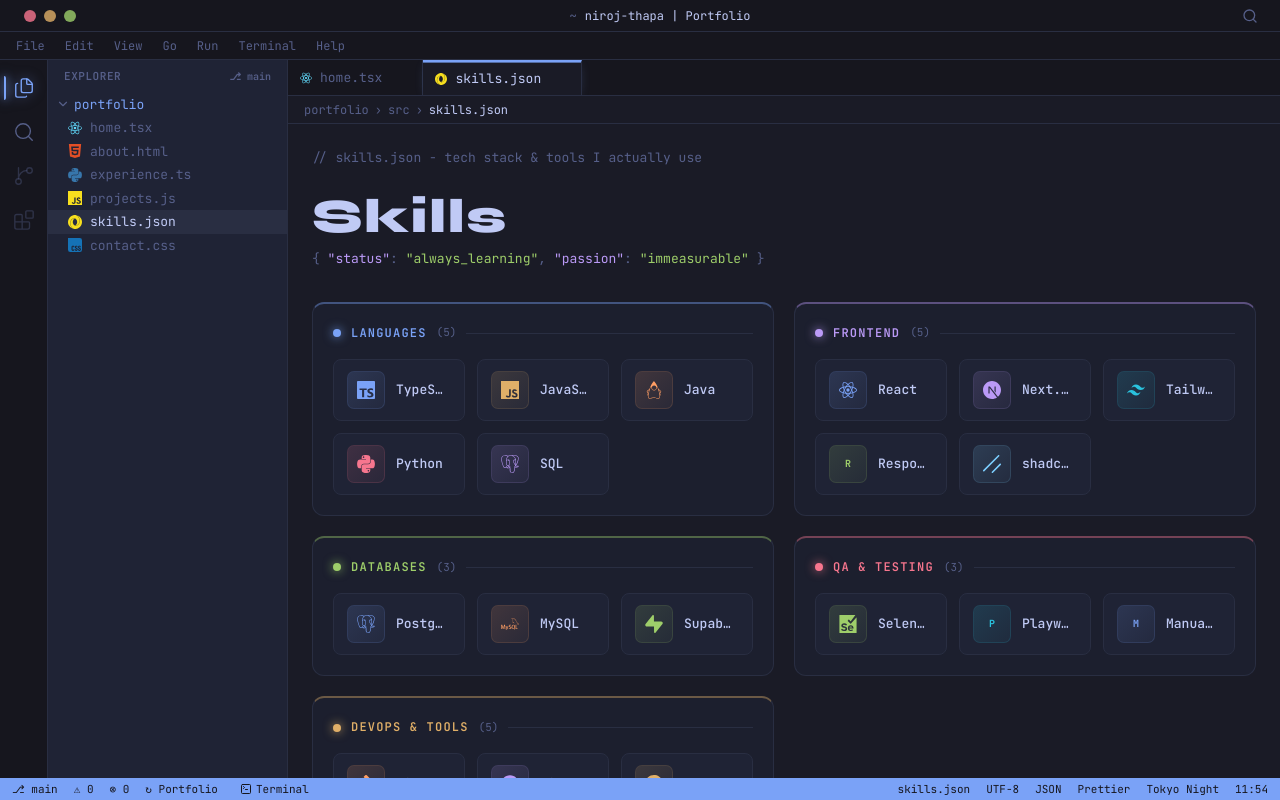
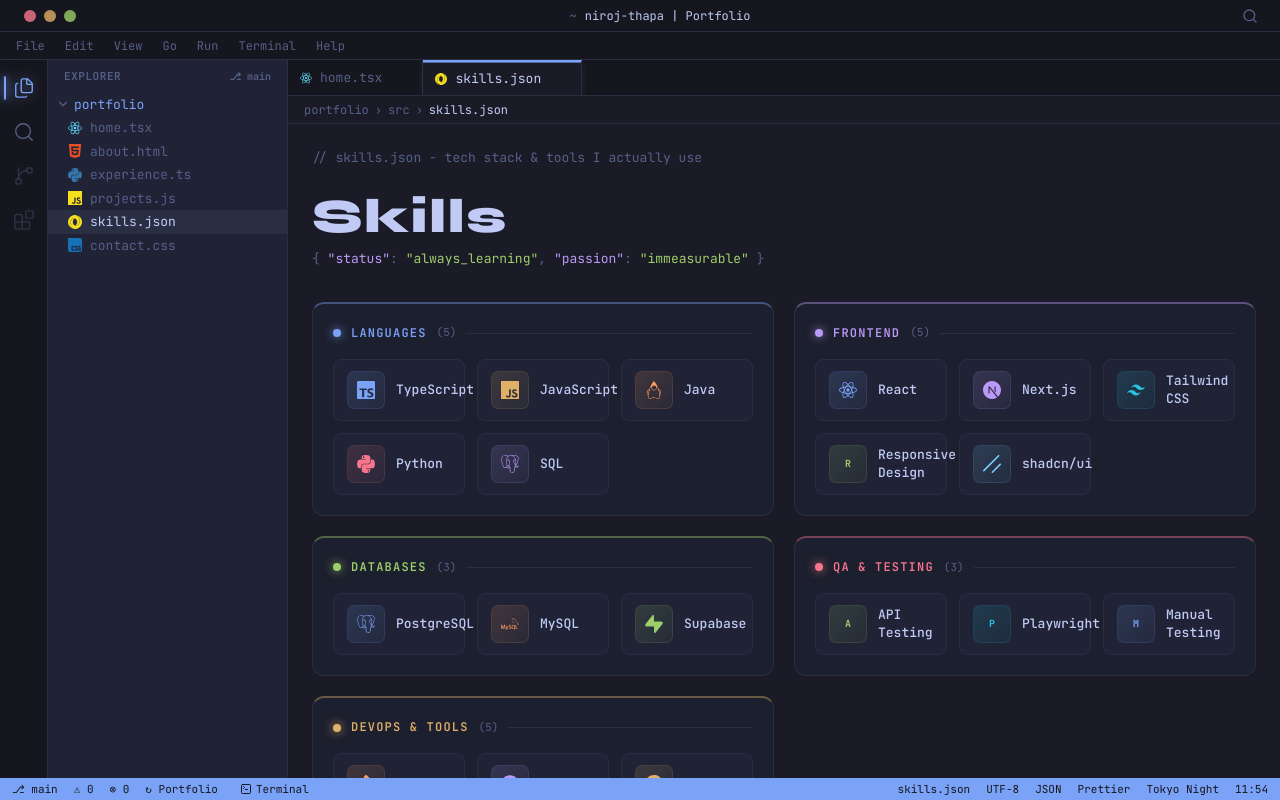
Before and after one commit to Niroj-t/portfolio, a Next.js app: page / in a window 1280 px wide. Both pictures are taken after a click on the button "skills.json". Built offline with nearby package versions, Linux system fonts and the light colour scheme; no server answers.

Commit message:
remove truncate

```diff
--- a/src/components/skills/SkillCard.tsx
+++ b/src/components/skills/SkillCard.tsx
@@ -33,7 +33,7 @@
         <SkillIcon skill={name} size={18} />
       </span>
 
-      <p className="truncate text-[12px] font-medium text-tn-fg sm:text-[13px]">
+      <p className="text-[12px] leading-snug font-medium text-tn-fg break-words sm:text-[13px]">
         {name}
       </p>
     </div>
--- a/src/data/portfolio.ts
+++ b/src/data/portfolio.ts
@@ -356,7 +356,7 @@
   {
     title: "QA & Testing",
     skills: [
-      { name: "Selenium WebDriver", color: "green" },
+      { name: "API Testing", color: "green" },
       { name: "Playwright", color: "teal" },
       { name: "Manual Testing", color: "blue" },
     ],
```
